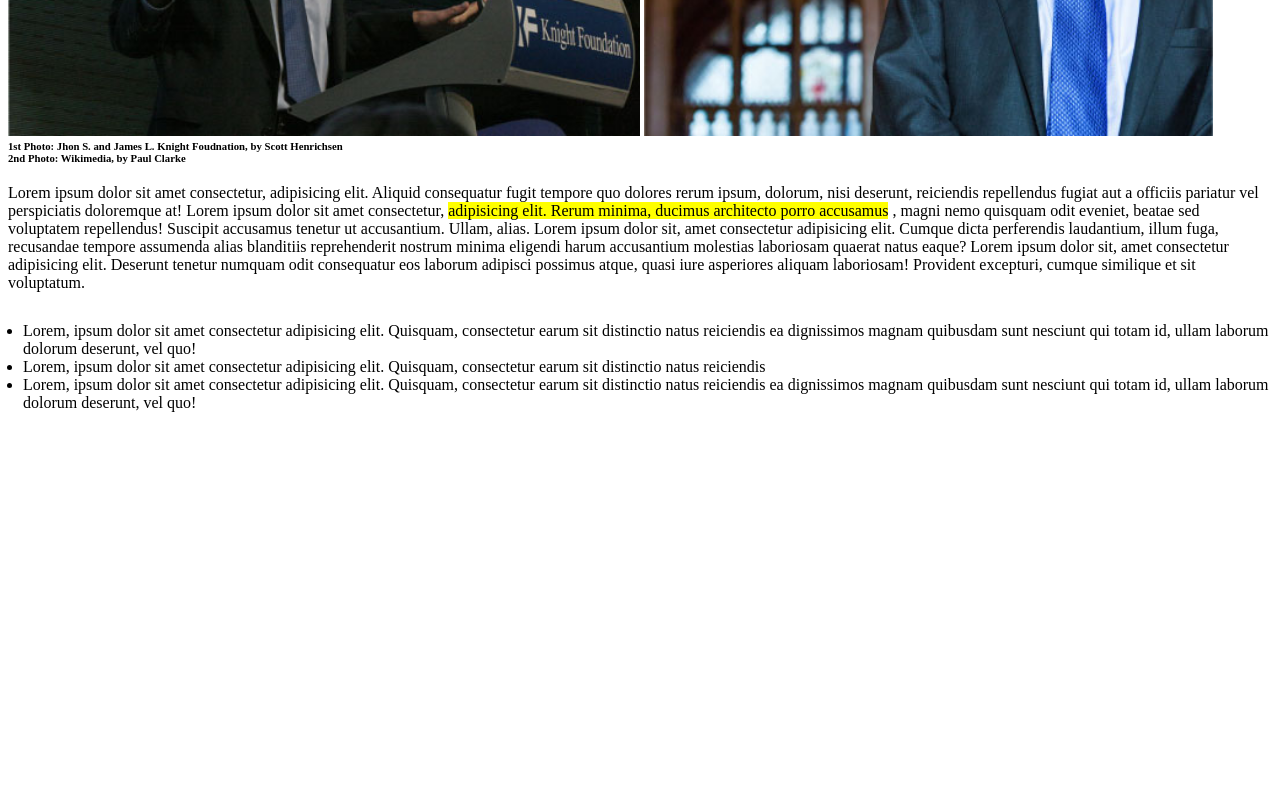
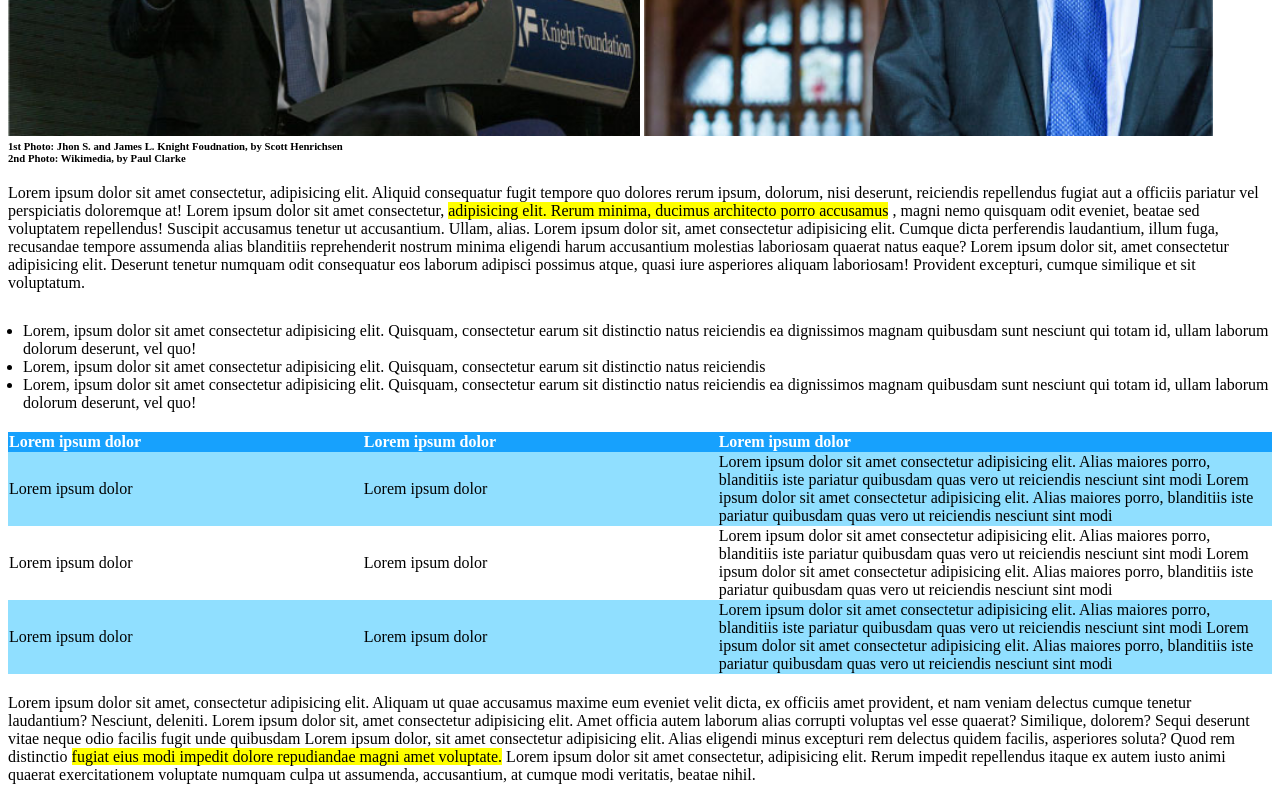
Before and after one commit to moretti-matteo/html-css-booleaner, a plain HTML site: page index.html in a window 1280 px wide. Shown: the part 563-1363 px from the top of the page. Before the commit the page ends 991 px from the top, so only its background shows below. Drawn offline with Linux system fonts and the light colour scheme.

Commit message:
completato main

```diff
--- a/index.html
+++ b/index.html
@@ -35,9 +35,7 @@
         <p>Lorem ipsum dolor sit amet consectetur, adipisicing elit. Aliquid consequatur fugit tempore quo dolores rerum
             ipsum, dolorum, nisi deserunt, reiciendis repellendus fugiat aut a officiis pariatur vel perspiciatis
             doloremque at! Lorem ipsum dolor sit amet consectetur,
-            <mark>adipisicing elit. Rerum minima, ducimus
-                architecto
-                porro accusamus</mark>
+            <mark>adipisicing elit. Rerum minima, ducimus architecto porro accusamus</mark>
             , magni nemo quisquam odit eveniet, beatae sed voluptatem repellendus! Suscipit
             accusamus
             tenetur ut accusantium. Ullam, alias. Lorem ipsum dolor sit, amet consectetur adipisicing elit. Cumque dicta
@@ -56,6 +54,55 @@
                 natus reiciendis ea dignissimos magnam quibusdam sunt nesciunt qui totam id, ullam laborum dolorum
                 deserunt, vel quo!</li>
         </ul>
+
+        <table>
+            <thead>
+                <tr>
+                    <th>Lorem ipsum dolor</th>
+                    <th>Lorem ipsum dolor</th>
+                    <th>Lorem ipsum dolor</th>
+                </tr>
+            </thead>
+            <tbody>
+                <tr class="heavenly-row">
+                    <td>Lorem ipsum dolor</td>
+                    <td>Lorem ipsum dolor</td>
+                    <td>Lorem ipsum dolor sit amet consectetur adipisicing elit. Alias maiores porro, blanditiis iste
+                        pariatur quibusdam quas vero ut reiciendis nesciunt sint modi Lorem ipsum dolor sit amet
+                        consectetur adipisicing elit. Alias maiores porro, blanditiis iste
+                        pariatur quibusdam quas vero ut reiciendis nesciunt sint modi </td>
+                </tr>
+                <tr>
+                    <td>Lorem ipsum dolor</td>
+                    <td>Lorem ipsum dolor</td>
+                    <td>Lorem ipsum dolor sit amet consectetur adipisicing elit. Alias maiores porro, blanditiis iste
+                        pariatur quibusdam quas vero ut reiciendis nesciunt sint modi Lorem ipsum dolor sit amet
+                        consectetur adipisicing elit. Alias maiores porro, blanditiis iste
+                        pariatur quibusdam quas vero ut reiciendis nesciunt sint modi </td>
+                </tr>
+                <tr class="heavenly-row">
+                    <td>Lorem ipsum dolor</td>
+                    <td>Lorem ipsum dolor</td>
+                    <td>Lorem ipsum dolor sit amet consectetur adipisicing elit. Alias maiores porro, blanditiis iste
+                        pariatur quibusdam quas vero ut reiciendis nesciunt sint modi Lorem ipsum dolor sit amet
+                        consectetur adipisicing elit. Alias maiores porro, blanditiis iste
+                        pariatur quibusdam quas vero ut reiciendis nesciunt sint modi </td>
+                </tr>
+            </tbody>
+        </table>
+
+        <p>Lorem ipsum dolor sit amet, consectetur adipisicing elit. Aliquam ut quae accusamus maxime eum eveniet velit
+            dicta, ex officiis amet provident, et nam veniam delectus cumque tenetur laudantium? Nesciunt, deleniti.
+            Lorem ipsum dolor sit, amet consectetur adipisicing elit. Amet officia autem laborum alias corrupti voluptas
+            vel esse quaerat? Similique, dolorem? Sequi deserunt vitae neque odio facilis fugit unde quibusdam Lorem
+            ipsum dolor, sit amet consectetur adipisicing elit. Alias eligendi minus excepturi rem delectus quidem
+            facilis, asperiores soluta? Quod rem distinctio
+            <mark>fugiat eius modi impedit dolore repudiandae magni amet voluptate.</mark>
+            Lorem ipsum dolor sit amet consectetur, adipisicing elit. Rerum impedit repellendus
+            itaque ex
+            autem iusto animi quaerat exercitationem voluptate numquam culpa ut assumenda, accusantium, at cumque modi
+            veritatis, beatae nihil.
+        </p>
     </main>
 </body>
 
--- a/style/style.css
+++ b/style/style.css
@@ -49,5 +49,24 @@ h1,h3,h5,h6{
 ul{
     padding-left: 15px;
     margin-top: 30px;
+}
 
+table{
+    margin-top:20px;
+    text-align: left;
+    width: 100%;
+    border-collapse: collapse;
 }
+
+td{
+    width:30px;
+}
+
+thead{
+    background: rgb(23, 161, 253);
+    color:white;
+}
+
+.heavenly-row{
+    background:rgb(144, 223, 255);
+}
```
